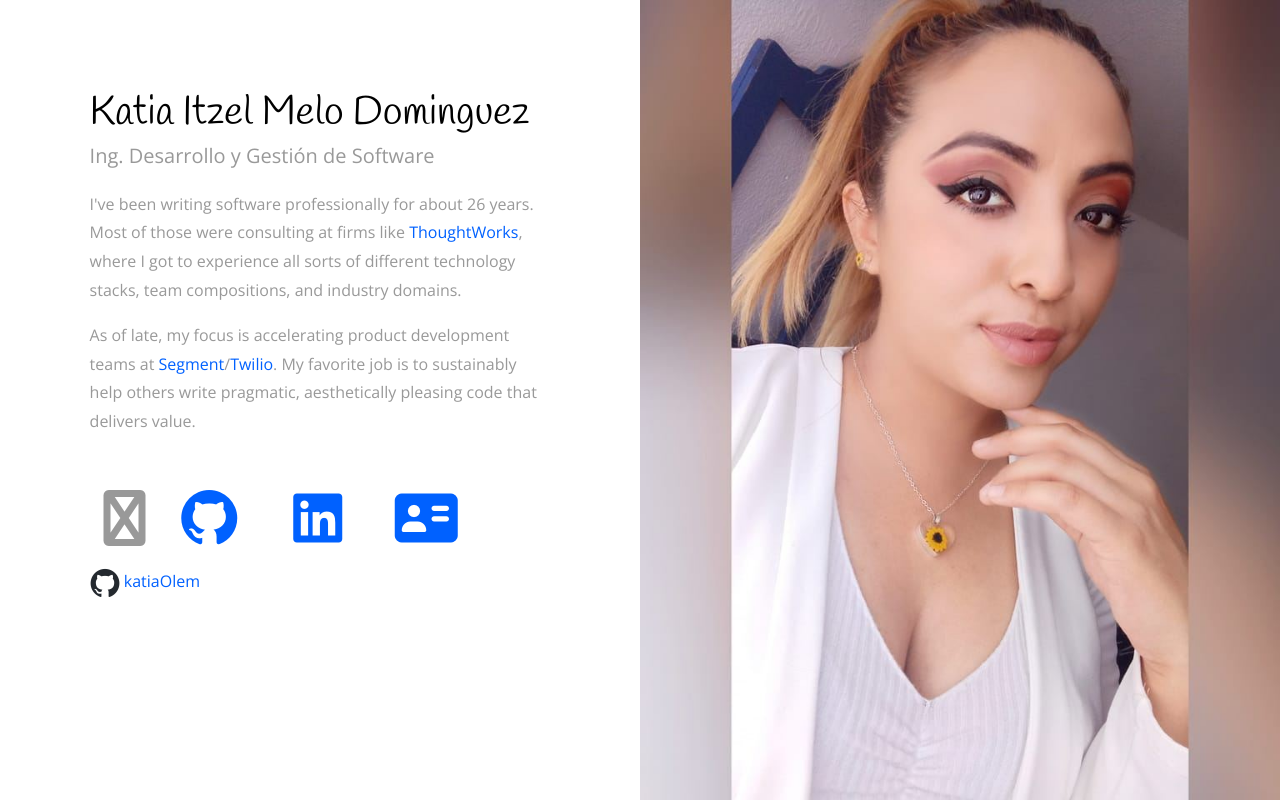
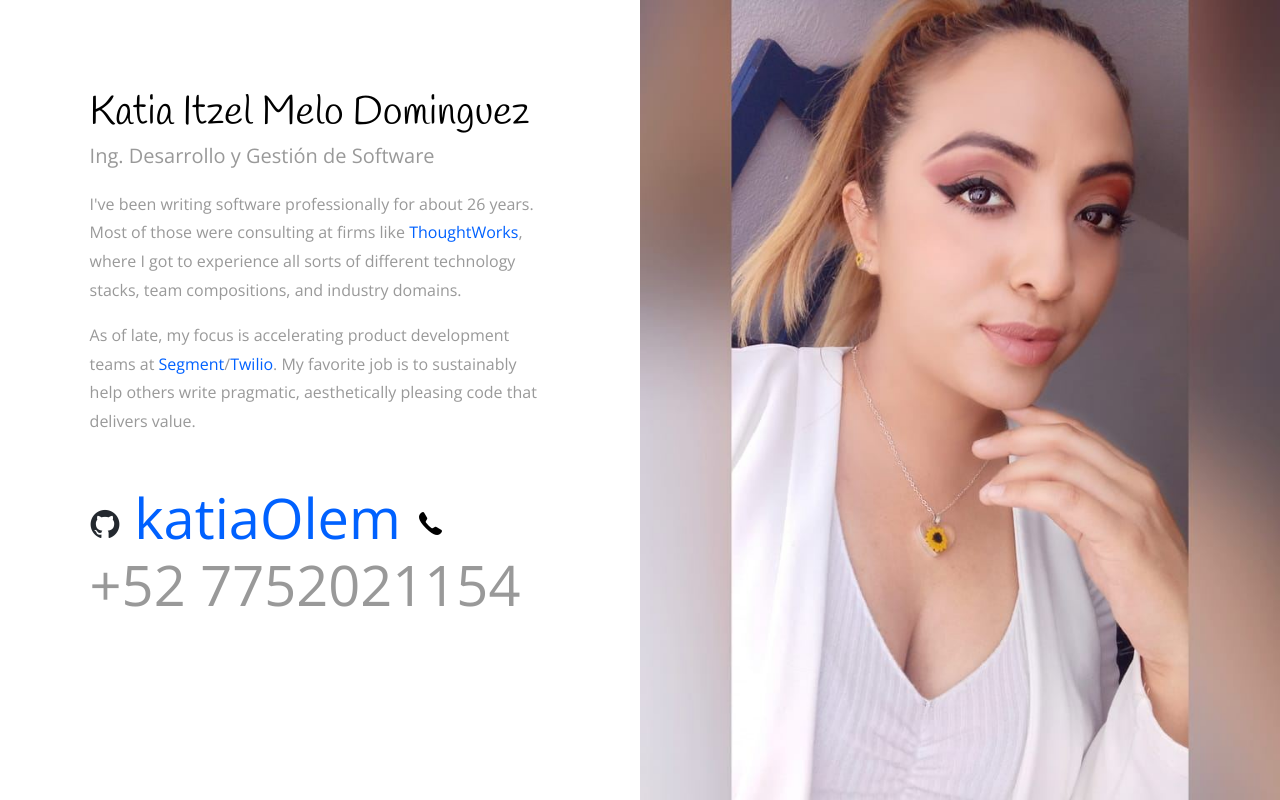
Before and after one commit to katiaOlem/katiaOlem.github.io, a plain HTML site: page index.html in a window 1280 px wide. Drawn offline with nearby package versions, Linux system fonts and the light colour scheme.

Commit message:
funciona

```diff
--- a/index.html
+++ b/index.html
@@ -28,16 +28,11 @@ I've been writing software professionally for about 26 years. Most of those were
 As of late, my focus is accelerating product development teams at <a href="https://segment.com">Segment</a>/<a href="https://twilio.com">Twilio</a>. My favorite job is to sustainably help others write pragmatic, aesthetically pleasing code that delivers value.
 </p>
 </div>
-<p class="display-4">
-<i class="fa fa-github"  aria-hidden="true"></i>
-<a href="https://github.com/katiaOlem"></a>
-<a href="https://github.com/cv" class="mr-4 fab fa-github"></a>
-<a href="https://linkedin.com/in/cvillela" class="mr-4 fab fa-linkedin"></a>
-<a href="/cv.vcf" class="mr-4 fa fa-address-card"></a>
-</p>
-<div class="contenidoCV">
+<div class="display-4">
 <img src="/github-mark.png" height="30px" width="30px" >
 <a href="https://github.com/katiaOlem">katiaOlem</a>
+<img src="/icons8-teléfono-30.png" height="30px" width="30px" >
+<a>+52 7752021154</a>
 </div>
 </main>
 </div>
```
Also changed, not shown: icons8-teléfono-30.png (added).
